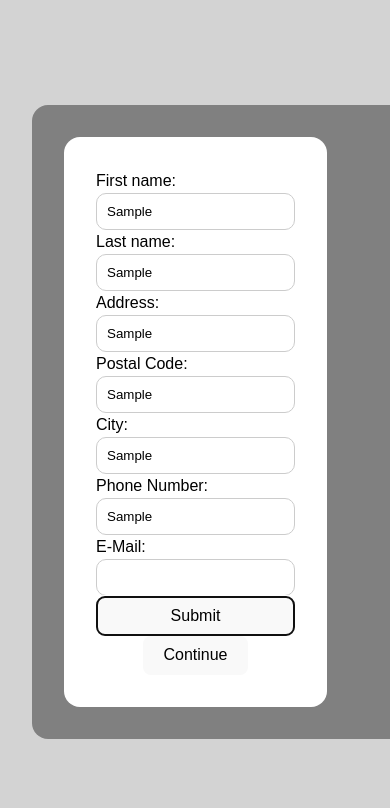
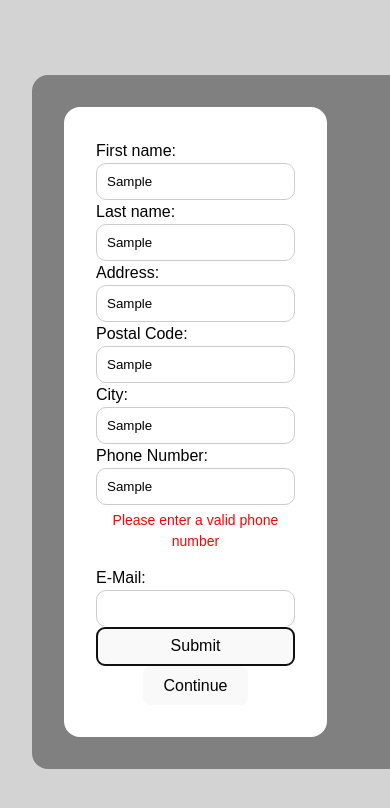
Before and after one commit to F2024-Frontend-Backend/Frontend, a React (Vite) app: page /checkout in a window 390 px wide. Both pictures are taken after typing "Sample", "Sample", "Sample", "Sample", "Sample", "Sample" into the empty fields and a click on the button "Submit". Shown: the top 808 px of the page. Built offline with nearby package versions, Linux system fonts and the light colour scheme.

Commit message:
add validation function (phone, email)

```diff
--- a/src/components/BillingInfo/BillingInfo.css
+++ b/src/components/BillingInfo/BillingInfo.css
@@ -12,3 +12,15 @@ input {
     background-color: white;
     color: black;
 }
+/**
+* Halah
+*/
+input:invalid {
+    border: 2px solid red;
+}
+
+.error-message {
+    color: red;
+    margin-top: 5px;
+    font-size: 14px;
+}
--- a/src/components/BillingInfo/BillingInfo.tsx
+++ b/src/components/BillingInfo/BillingInfo.tsx
@@ -11,6 +11,14 @@ const BillingInfo = () => {
   const [city, setCity] = useState("");
   const [number, setNumber] = useState("");
   const [email, setEmail] = useState("");
+  /**
+   * Halah
+   */
+  const [isPhoneNumberValid, setIsPhoneNumberValid] = useState(true);
+  const [isEmailValid, setIsEmailValid] = useState(true);
+  const [phoneNumberError, setPhoneNumberError] = useState("");
+  const [emailError, setEmailError] = useState("");
+  //
 
   const handleFirstNameChange = (
     event: React.ChangeEvent<HTMLInputElement>
@@ -36,11 +44,44 @@ const BillingInfo = () => {
 
   const handleNumberChange = (event: React.ChangeEvent<HTMLInputElement>) => {
     setNumber(event.target.value);
+
+    /**
+     * Halah
+     */
+
+    const inputValue = event.target.value;
+    const isValidNumber = /^\d{8}$/.test(inputValue);
+
+    setIsPhoneNumberValid(isValidNumber || inputValue === "");
+    setPhoneNumberError(isValidNumber || inputValue === "" ? "" : "Please enter a valid phone number");
+
+     if (isValidNumber || inputValue === "") {
+      setNumber(inputValue);
+    }
   };
+  //
+
 
   const handleEmailChange = (event: React.ChangeEvent<HTMLInputElement>) => {
     setEmail(event.target.value);
+
+    /**
+     * Halah
+     */
+
+    const inputValue1 = event.target.value;
+    const isValidEmail = /^[^\s@]+@[^\s@]+\.[^\s@]+$/.test(inputValue1);
+
+    setIsEmailValid(isValidEmail || inputValue1 === "");
+    setEmailError(isValidEmail || inputValue1 === "" ? "" : "Please enter a valid email address");
+
+
+    if (isValidEmail || inputValue1 === "") {
+
+       setEmail(inputValue1);
+    }
   };
+  //
 
   const handleSubmit = (event: React.FormEvent<HTMLFormElement>) => {
     event.preventDefault();
@@ -107,7 +148,10 @@ const BillingInfo = () => {
         name="number"
         value={number}
         onChange={handleNumberChange}
+        className={isPhoneNumberValid ? "": "invalid"}
       />
+      {!isPhoneNumberValid && <p className="error-message">{phoneNumberError}</p>}
+
 
       <label htmlFor="email">E-Mail:</label>
       <input
@@ -116,7 +160,11 @@ const BillingInfo = () => {
         name="email"
         value={email}
         onChange={handleEmailChange}
+        className={isEmailValid ? "" : "invalid"}
+
+
       />
+      {!isEmailValid && <p className="error-message">{emailError}</p>}
 
       <button type="submit">Submit</button>
     </form>
```
